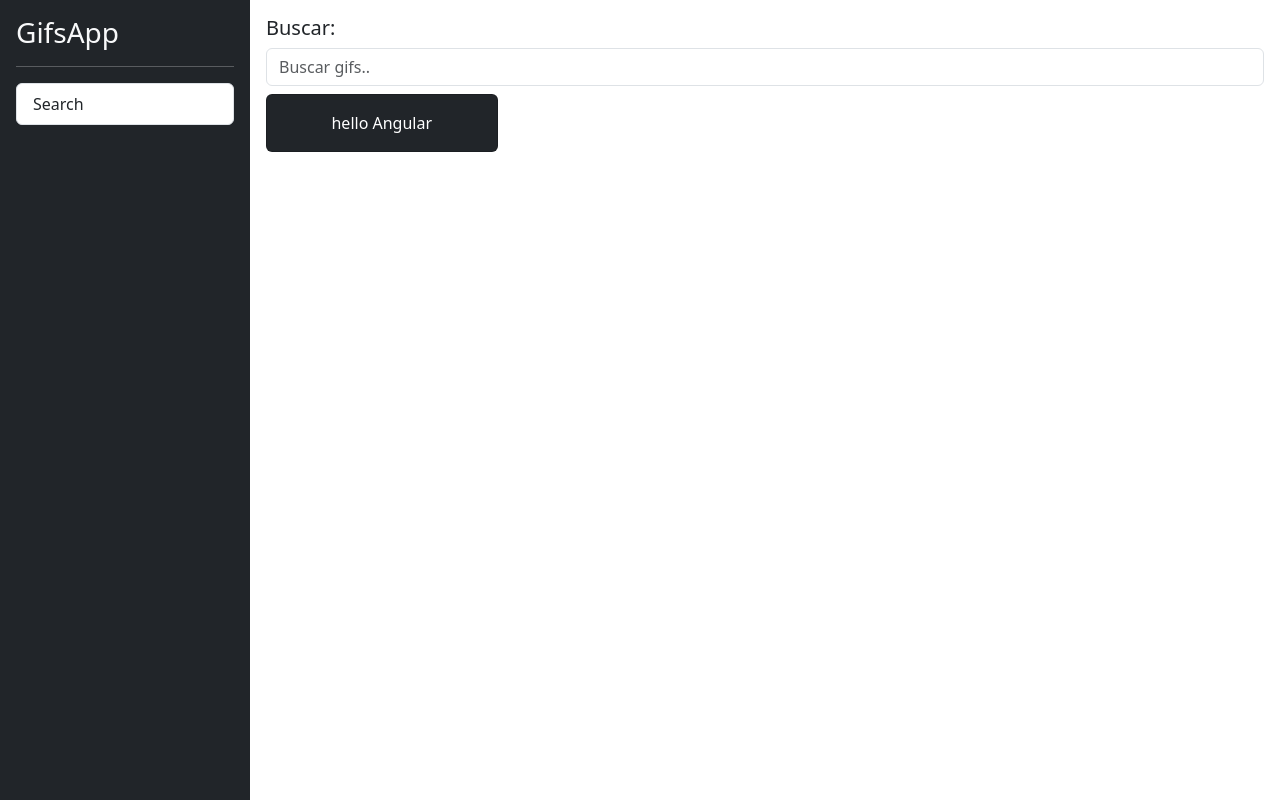
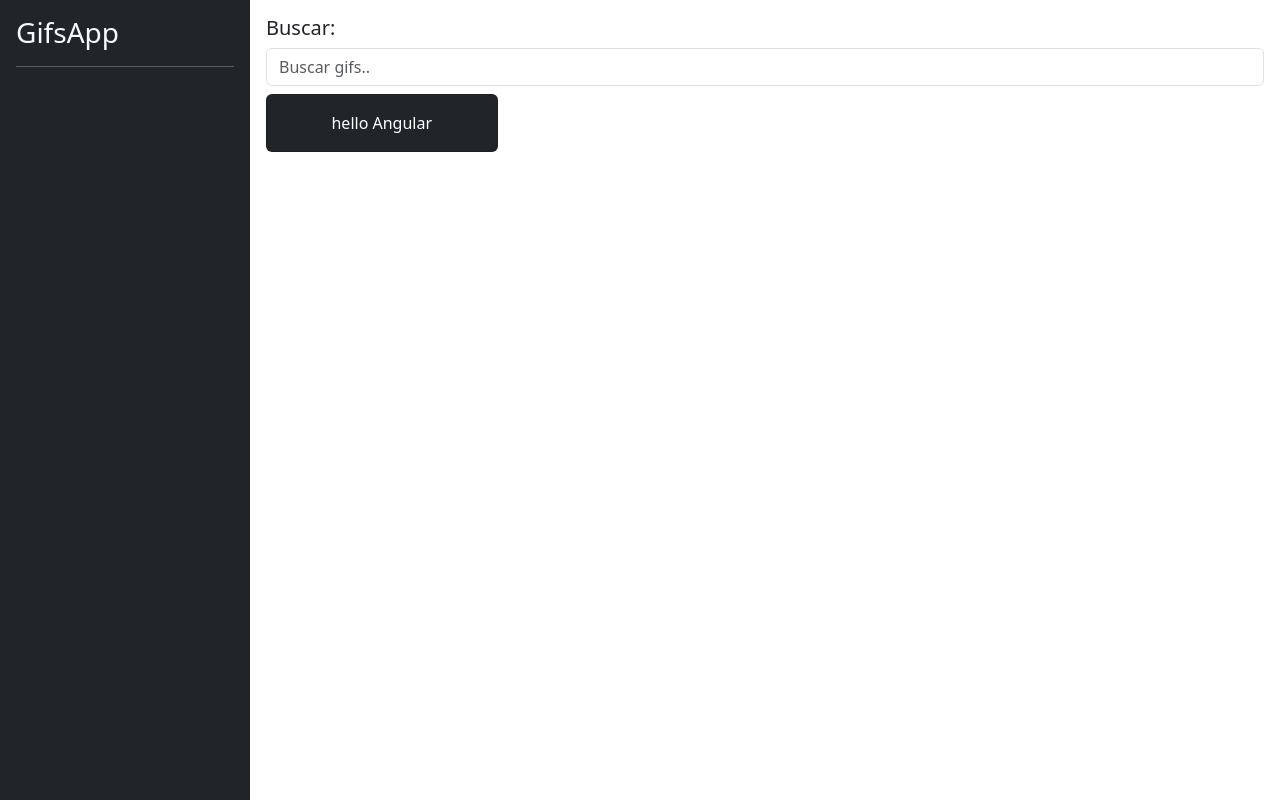
Before and after one commit to DylanVallejo/gif-app-angular, an Angular app: page / in a window 1280 px wide. Built offline with nearby package versions, Linux system fonts and the light colour scheme.

Commit message:
inyectando el servicio de busqued como privado y creando un metodo get para tener acceso a los datos ademas de utilizar un ngFor para mostrar la data

```diff
--- a/src/app/gifs/components/search-box/search-box.component.ts
+++ b/src/app/gifs/components/search-box/search-box.component.ts
@@ -1,4 +1,6 @@
 import { Component, ElementRef, ViewChild } from '@angular/core';
+import { GifsService } from '../../services/gifs.service';
+
 
 @Component({
   selector: 'gifs-search-box',
@@ -22,13 +24,14 @@
   public tagInput!: ElementRef<HTMLInputElement>;
 
 
-  constructor(){
+  constructor( private GifsService: GifsService) {
 
   }
   // searchTag(newTag:string){
   searchTag( ){
     const newTag = this.tagInput.nativeElement.value;
-
-    console.log({newTag});
+    this.GifsService.searchTag(newTag);
+    // console.log({newTag});
+    this.tagInput.nativeElement.value = ""
   }
 }
--- /dev/null
+++ b/src/app/gifs/services/gifs.service.ts
@@ -0,0 +1,18 @@
+import { Injectable } from '@angular/core';
+
+@Injectable({providedIn: 'root'})
+export class GifsService {
+
+  private _tagsHistory : string[] = [];
+
+  constructor() { }
+
+  get tagHistory(){
+    return [...this._tagsHistory]
+  }
+
+  searchTag(tag:string):void{
+    this._tagsHistory.unshift(tag);
+  }
+
+}
--- a/src/app/shared/components/sidebar/sidebar.component.html
+++ b/src/app/shared/components/sidebar/sidebar.component.html
@@ -2,10 +2,11 @@
   <h3 class="text-light">GifsApp</h3>
   <hr class="text-white">
 
-  <div class="list-group list-reset">
-    <button class="list-group-item list-group-item-action"  >
-      Search
+  <div class="list-group list-reset" >
+    <button class="list-group-item list-group-item-action" *ngFor="let tag of tags " >
+      {{ tag | titlecase}}
     </button>
 
   </div>
+
 </div>
--- a/src/app/shared/components/sidebar/sidebar.component.ts
+++ b/src/app/shared/components/sidebar/sidebar.component.ts
@@ -1,4 +1,5 @@
 import { Component } from '@angular/core';
+import { GifsService } from '../../../gifs/services/gifs.service';
 
 @Component({
   selector: 'shared-sidebar',
@@ -7,4 +8,17 @@
 })
 export class SidebarComponent {
 
+
+  constructor( private gifsService: GifsService) {
+
+  }
+
+  // public list = this.gifsService.tagHistory;
+  get tags(){
+    return this.gifsService.tagHistory;
+  }
+
+
+
+
 }
```
